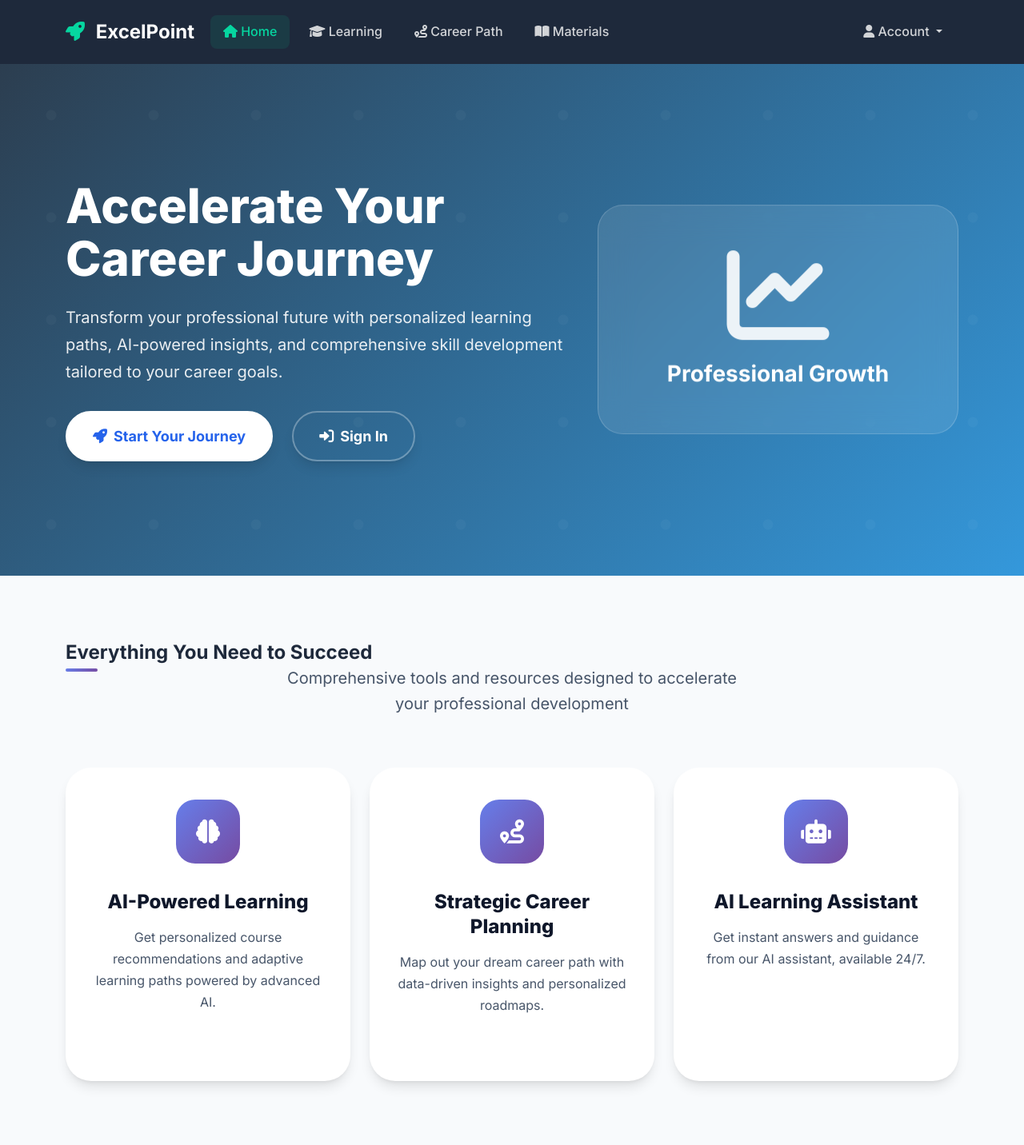
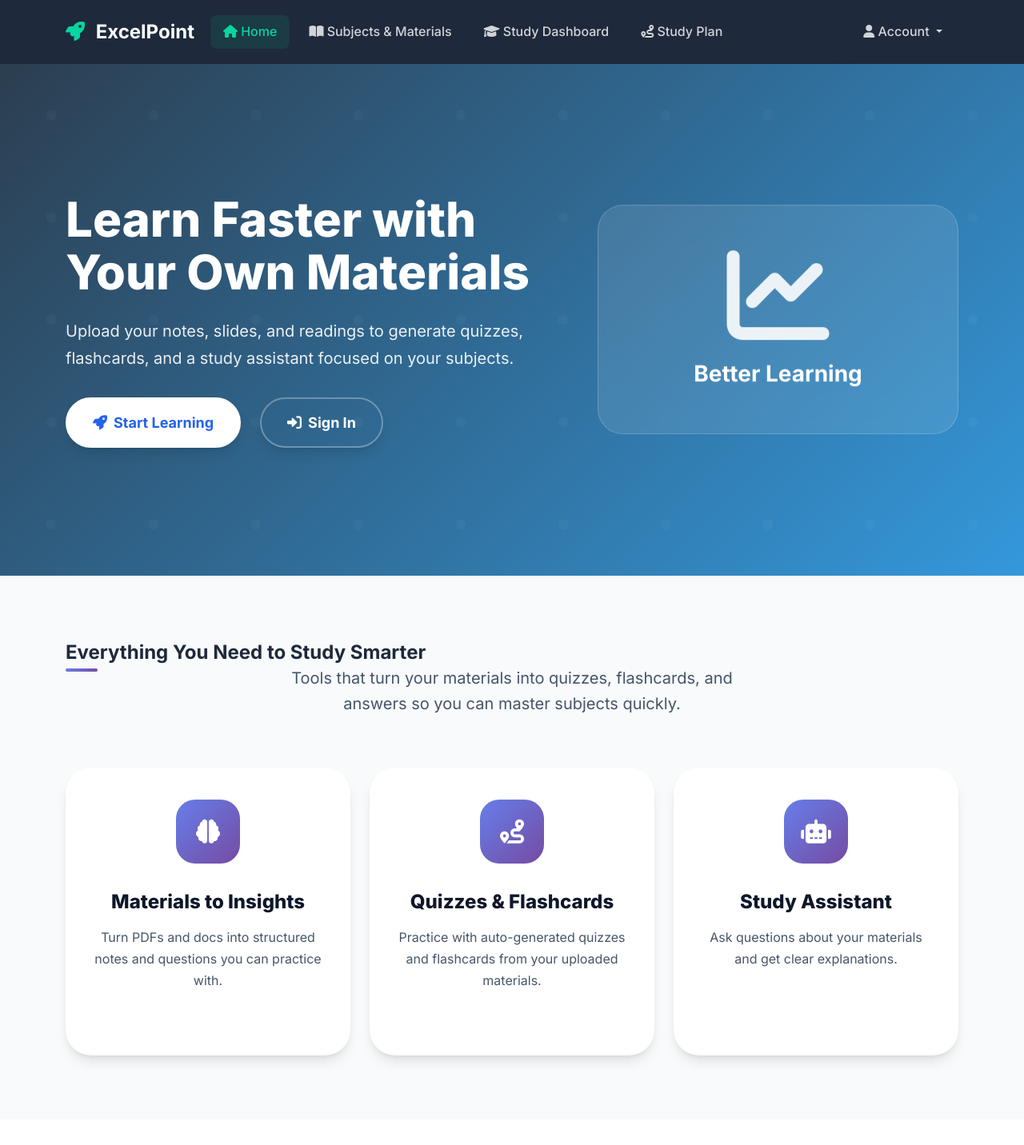
Before and after one commit to Nwachukwu1300/excelpoint, a Django app: page / in a window 1280 px wide. Shown: the whole page at 80% size. After the commit the page ends 1333 px from the top, so only its background shows below. Run offline with Django 4.2, Linux system fonts and the light colour scheme; parts of the project's set-up code (start-up, migrations or seed data) failed here and were passed over.

Commit message:
feat(copy): shift wording to education-first; elevate Subjects & Materials in nav, home, subjects, and dashboard

```diff
--- a/templates/base.html
+++ b/templates/base.html
@@ -4,7 +4,7 @@
     <meta charset="UTF-8">
     <meta name="viewport" content="width=device-width, initial-scale=1.0">
     <meta name="csrf-token" content="{{ csrf_token }}">
-    <title>{% block title %}ExcelPoint - Your Path to Professional Excellence{% endblock %}</title>
+    <title>{% block title %}ExcelPoint - Learn with Your Own Materials{% endblock %}</title>
 
     <!-- Bootstrap CSS -->
     <link href="https://cdn.jsdelivr.net/npm/bootstrap@5.3.2/dist/css/bootstrap.min.css" rel="stylesheet">
@@ -125,18 +125,18 @@
                         </a>
                     </li>
                     <li class="nav-item">
+                        <a class="nav-link {% if request.resolver_match.url_name == 'subjects' %}active{% endif %}" href="/subjects/">
+                            <i class="fas fa-book-open"></i> Subjects & Materials
+                        </a>
+                    </li>
+                    <li class="nav-item">
                         <a class="nav-link {% if 'learning' in request.resolver_match.namespace %}active{% endif %}" href="{% url 'learning:dashboard' %}">
-                            <i class="fas fa-graduation-cap"></i> Learning
+                            <i class="fas fa-graduation-cap"></i> Study Dashboard
                         </a>
                     </li>
                     <li class="nav-item">
                         <a class="nav-link" href="{% url 'learning:dream_path' %}">
-                            <i class="fas fa-route"></i> Career Path
-                        </a>
-                    </li>
-                    <li class="nav-item">
-                        <a class="nav-link {% if request.resolver_match.url_name == 'subjects' %}active{% endif %}" href="/subjects/">
-                            <i class="fas fa-book-open"></i> Materials
+                            <i class="fas fa-route"></i> Study Plan
                         </a>
                     </li>
                 </ul>
@@ -156,10 +156,10 @@
                                     <i class="fas fa-id-card"></i> My Profile
                                 </a></li>
                                 <li><a class="dropdown-item" href="{% url 'learning:dashboard' %}">
-                                    <i class="fas fa-tachometer-alt"></i> Dashboard
+                                    <i class="fas fa-tachometer-alt"></i> Study Dashboard
                                 </a></li>
                                 <li><a class="dropdown-item" href="/subjects/">
-                                    <i class="fas fa-book-open"></i> Materials
+                                    <i class="fas fa-book-open"></i> Subjects & Materials
                                 </a></li>
                                 <li><hr class="dropdown-divider"></li>
                                 <li><a class="dropdown-item" href="{% url 'users:logout' %}">
--- a/templates/home.html
+++ b/templates/home.html
@@ -1,6 +1,6 @@
 {% extends "base.html" %}
 
-{% block title %}ExcelPoint - Your Path to Professional Excellence{% endblock %}
+{% block title %}ExcelPoint - Learn Faster with Your Own Materials{% endblock %}
 
 {% block extra_css %}
 <style>
@@ -967,7 +967,7 @@
                 <div class="row">
                     <div class="col-lg-8">
                         <h1 class="welcome-title">Welcome back, {{ user.first_name|default:user.username }}! 👋</h1>
-                        <p class="welcome-subtitle">Ready to continue your learning journey? Here's what's happening with your progress.</p>
+                        <p class="welcome-subtitle">Ready to study smarter? Here’s a snapshot of your learning progress.</p>
                     </div>
                 </div>
 
@@ -997,32 +997,32 @@
                 <div class="action-icon">
                     <i class="fas fa-folder-open"></i>
                 </div>
-                <h3 class="action-title">My Subjects</h3>
-                <p class="action-description">Manage your learning materials and create new subjects</p>
+                <h3 class="action-title">Subjects & Materials</h3>
+                <p class="action-description">Organize subjects and upload notes, slides, and readings</p>
             </a>
 
             <a href="/learning/dashboard/" class="action-card hover-lift">
                 <div class="action-icon">
                     <i class="fas fa-chart-line"></i>
                 </div>
-                <h3 class="action-title">Learning Dashboard</h3>
-                <p class="action-description">Track your progress and view detailed analytics</p>
+                <h3 class="action-title">Study Dashboard</h3>
+                <p class="action-description">Track your study progress and quiz activity</p>
             </a>
 
             <a href="/learning/dream-path/" class="action-card hover-lift">
                 <div class="action-icon">
                     <i class="fas fa-route"></i>
                 </div>
-                <h3 class="action-title">Career Path</h3>
-                <p class="action-description">Explore and plan your professional development</p>
+                <h3 class="action-title">Study Plan</h3>
+                <p class="action-description">Plan what to learn next across your subjects</p>
             </a>
 
             <a href="/subjects/1/" class="action-card hover-lift">
                 <div class="action-icon">
                     <i class="fas fa-robot"></i>
                 </div>
-                <h3 class="action-title">AI Assistant</h3>
-                <p class="action-description">Chat with our AI to get help with your studies</p>
+                <h3 class="action-title">Study Assistant</h3>
+                <p class="action-description">Ask questions about your materials and get quick help</p>
             </a>
         </div>
 
@@ -1054,7 +1054,7 @@
                                 <i class="fas fa-lightbulb"></i>
                             </div>
                             <h4 class="text-secondary-600 mb-2">No recent activity</h4>
-                            <p class="text-secondary-500">Start learning to see your progress here!</p>
+                            <p class="text-secondary-500">Upload materials or take a quiz to see progress here.</p>
                         </div>
                     {% endif %}
                 </div>
@@ -1127,15 +1127,14 @@
         <div class="container">
             <div class="row align-items-center">
                 <div class="col-lg-7 hero-content">
-                    <h1 class="hero-title">Accelerate Your Career Journey</h1>
+                    <h1 class="hero-title">Learn Faster with Your Own Materials</h1>
                     <p class="hero-subtitle">
-                        Transform your professional future with personalized learning paths, AI-powered insights,
-                        and comprehensive skill development tailored to your career goals.
+                        Upload your notes, slides, and readings to generate quizzes, flashcards, and a study assistant focused on your subjects.
                     </p>
                     <div class="d-flex flex-column flex-sm-row gap-4">
                         <a href="/users/register/" class="btn btn-hero btn-hero-primary">
                             <i class="fas fa-rocket"></i>
-                            Start Your Journey
+                            Start Learning
                         </a>
                         <a href="/users/login/" class="btn btn-hero btn-hero-secondary">
                             <i class="fas fa-sign-in-alt"></i>
@@ -1147,7 +1146,7 @@
                     <div class="text-center">
                         <div class="glass-effect" style="border-radius: 2rem; padding: 3rem; animation: float 6s ease-in-out infinite;">
                             <i class="fas fa-chart-line" style="font-size: 8rem; color: rgba(255,255,255,0.9);"></i>
-                            <h3 style="color: white; margin-top: 1rem; font-weight: 700;">Professional Growth</h3>
+                            <h3 style="color: white; margin-top: 1rem; font-weight: 700;">Better Learning</h3>
                         </div>
                     </div>
                 </div>
@@ -1158,9 +1157,9 @@
     <!-- Features Section -->
     <section class="features-section">
         <div class="container">
-            <h2 class="section-title">Everything You Need to Succeed</h2>
+            <h2 class="section-title">Everything You Need to Study Smarter</h2>
             <p class="section-subtitle">
-                Comprehensive tools and resources designed to accelerate your professional development
+                Tools that turn your materials into quizzes, flashcards, and answers so you can master subjects quickly.
             </p>
 
             <div class="row g-4">
@@ -1169,9 +1168,9 @@
                         <div class="feature-icon">
                             <i class="fas fa-brain"></i>
                         </div>
-                        <h3 class="feature-title">AI-Powered Learning</h3>
+                        <h3 class="feature-title">Materials to Insights</h3>
                         <p class="feature-description">
-                            Get personalized course recommendations and adaptive learning paths powered by advanced AI.
+                            Turn PDFs and docs into structured notes and questions you can practice with.
                         </p>
                     </div>
                 </div>
@@ -1181,9 +1180,9 @@
                         <div class="feature-icon">
                             <i class="fas fa-route"></i>
                         </div>
-                        <h3 class="feature-title">Strategic Career Planning</h3>
+                        <h3 class="feature-title">Quizzes & Flashcards</h3>
                         <p class="feature-description">
-                            Map out your dream career path with data-driven insights and personalized roadmaps.
+                            Practice with auto-generated quizzes and flashcards from your uploaded materials.
                         </p>
                     </div>
                 </div>
@@ -1193,9 +1192,9 @@
                         <div class="feature-icon">
                             <i class="fas fa-robot"></i>
                         </div>
-                        <h3 class="feature-title">AI Learning Assistant</h3>
+                        <h3 class="feature-title">Study Assistant</h3>
                         <p class="feature-description">
-                            Get instant answers and guidance from our AI assistant, available 24/7.
+                            Ask questions about your materials and get clear explanations.
                         </p>
                     </div>
                 </div>
--- a/templates/subjects/subject_detail.html
+++ b/templates/subjects/subject_detail.html
@@ -1,7 +1,7 @@
 {% extends "base.html" %}
 {% load static %}
 
-{% block title %}{{ subject.name }} - Subject Materials{% endblock %}
+{% block title %}{{ subject.name }} - Materials & Study{% endblock %}
 
 {% block extra_css %}
 <style>
@@ -104,7 +104,7 @@
 <div class="container py-4">
     <nav aria-label="breadcrumb" class="mb-4">
         <ol class="breadcrumb">
-            <li class="breadcrumb-item"><a href="{% url 'subjects' %}" style="color: #764ba2;">Subjects</a></li>
+            <li class="breadcrumb-item"><a href="{% url 'subjects' %}" style="color: #764ba2;">Subjects & Materials</a></li>
             <li class="breadcrumb-item active">{{ subject.name }}</li>
         </ol>
     </nav>
@@ -176,7 +176,7 @@
                     <i class="fas fa-file-alt fa-3x text-muted"></i>
                 </div>
                 <h3 class="h4 mb-3">No Materials Yet</h3>
-                <p class="text-muted mb-4">Upload your first material to start generating flashcards and quizzes.</p>
+                <p class="text-muted mb-4">Upload a PDF or doc to generate quizzes and flashcards for study.</p>
                 <button type="button" class="btn btn-purple" data-bs-toggle="modal" data-bs-target="#uploadMaterialModal">
                     <i class="fas fa-upload"></i> Upload Material
                 </button>
--- a/templates/subjects/subject_list.html
+++ b/templates/subjects/subject_list.html
@@ -1,12 +1,12 @@
 {% extends "base.html" %}
 {% load static %}
 
-{% block title %}Subject Materials{% endblock %}
+{% block title %}Subjects & Materials{% endblock %}
 
 {% block content %}
 <div class="container py-4">
     <div class="d-flex justify-content-between align-items-center mb-4">
-        <h1 class="h2 mb-0" style="color: #764ba2;">Subject Materials</h1>
+        <h1 class="h2 mb-0" style="color: #764ba2;">Subjects & Materials</h1>
         <div class="d-flex gap-2">
             <a href="{% url 'quiz_history' %}" class="btn btn-outline-purple">
                 <i class="fas fa-chart-line"></i> Quiz History
@@ -41,7 +41,7 @@
             <i class="fas fa-book fa-3x text-muted"></i>
         </div>
         <h3 class="h4 mb-3">No Subjects Yet</h3>
-        <p class="text-muted mb-4">Create your first subject to start organizing your study materials.</p>
+        <p class="text-muted mb-4">Create your first subject to organize notes, slides, and readings.</p>
         <button type="button" class="btn btn-purple" data-bs-toggle="modal" data-bs-target="#createSubjectModal">
             <i class="fas fa-plus"></i> Create Subject
         </button>
```
Also changed, not shown: templates/learning/dashboard.html (+4 -4 lines).
